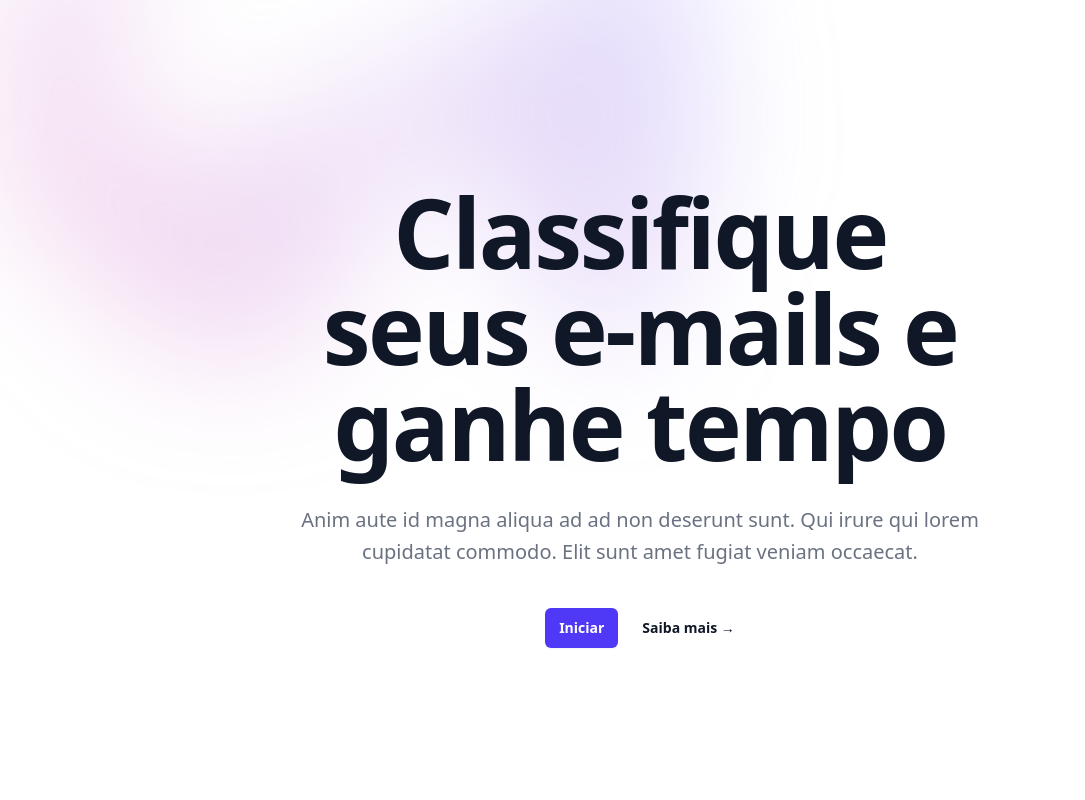
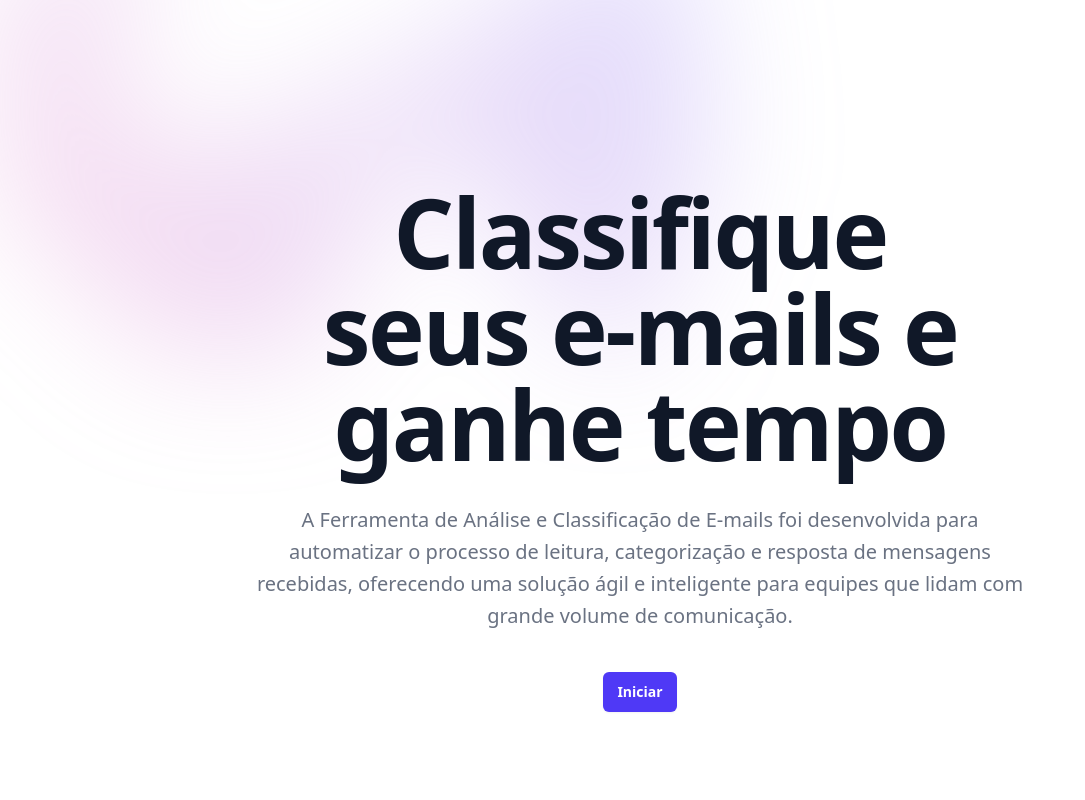
Before and after one commit to GibsonCS/autou, a React (Vite) app in the folder frontend/: page / in a window 1280 px wide. Shown: the top 800 px of the page, without its empty margins (0-1085 px from the left). Built offline with nearby package versions, Linux system fonts and the light colour scheme.

Commit message:
chore: change text info

```diff
--- a/frontend/src/App.tsx
+++ b/frontend/src/App.tsx
@@ -24,22 +24,19 @@ export default function App() {
                   Classifique seus e-mails e ganhe tempo
                 </h1>
                 <p className="mt-8 text-lg font-medium text-pretty text-gray-500 sm:text-xl/8 dark:text-gray-400">
-                  Anim aute id magna aliqua ad ad non deserunt sunt. Qui irure
-                  qui lorem cupidatat commodo. Elit sunt amet fugiat veniam
-                  occaecat.
+                  A Ferramenta de Análise e Classificação de E-mails foi
+                  desenvolvida para automatizar o processo de leitura,
+                  categorização e resposta de mensagens recebidas, oferecendo
+                  uma solução ágil e inteligente para equipes que lidam com
+                  grande volume de comunicação.
                 </p>
+
                 <div className="mt-10 flex items-center justify-center gap-x-6">
                   <a
-                    href="#"
+                    href="#form"
                     className="rounded-md bg-indigo-600 px-3.5 py-2.5 text-sm font-semibold text-white shadow-xs hover:bg-indigo-500 focus-visible:outline-2 focus-visible:outline-offset-2 focus-visible:outline-indigo-600 dark:bg-indigo-500 dark:hover:bg-indigo-400 dark:focus-visible:outline-indigo-500"
                   >
                     Iniciar
-                  </a>
-                  <a
-                    href="#"
-                    className="text-sm/6 font-semibold text-gray-900 dark:text-white"
-                  >
-                    Saiba mais <span aria-hidden="true">→</span>
                   </a>
                 </div>
               </div>
```
